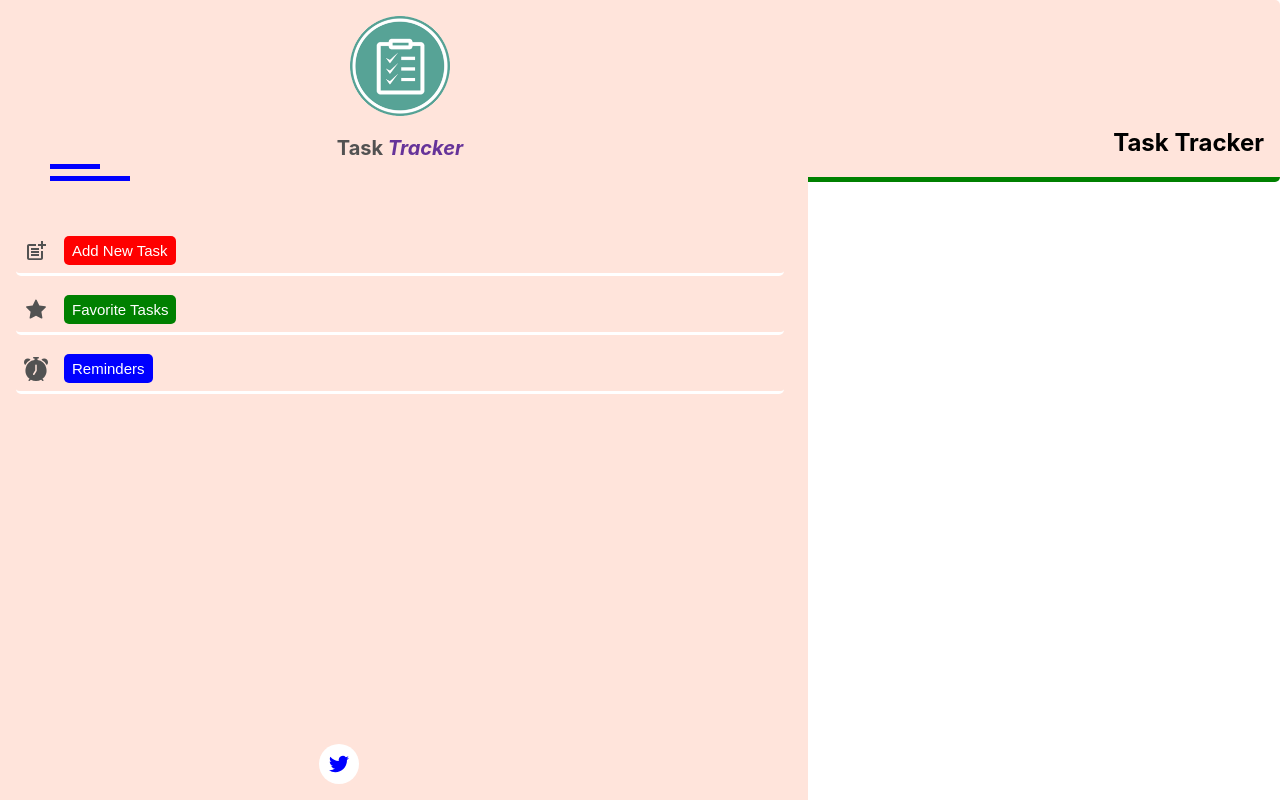
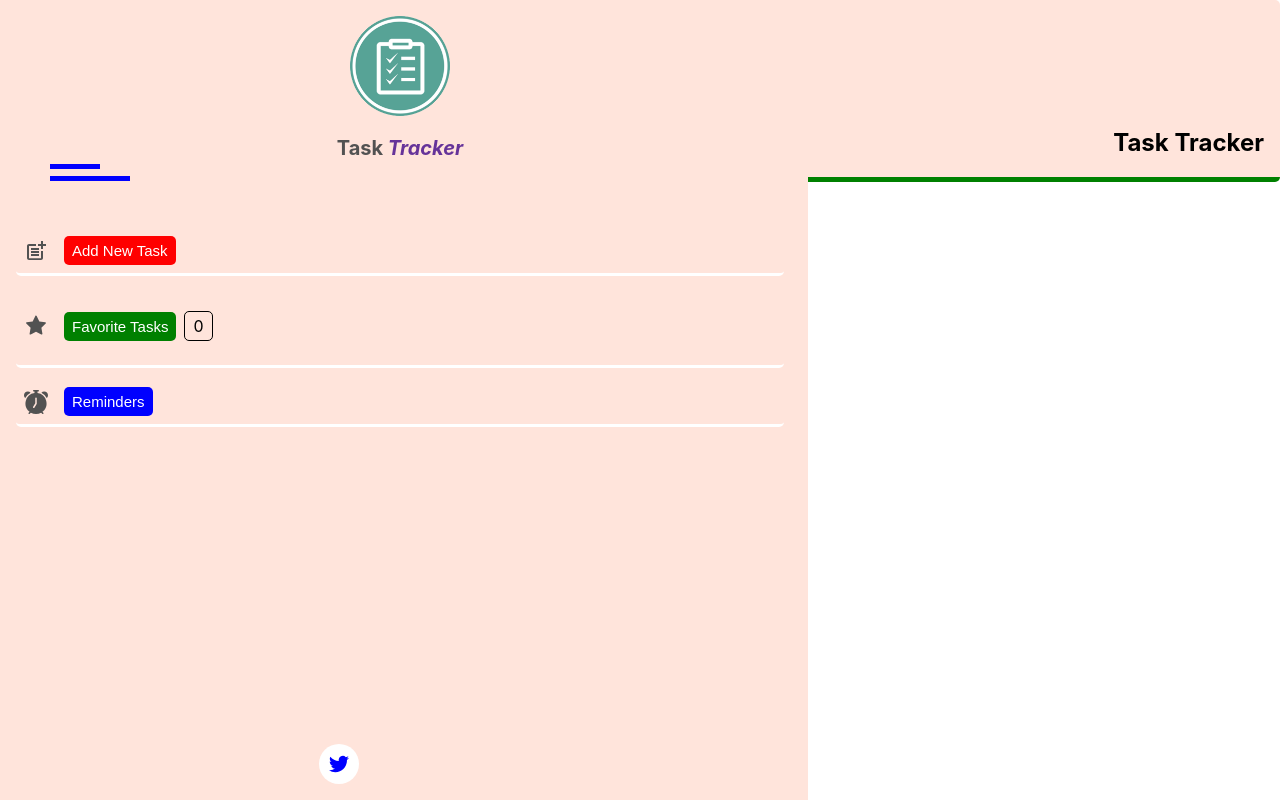
Before and after one commit to amoskyalo/Tasks-App, a React (Create React App) app: page / in a window 1280 px wide. Both pictures are taken after a click on the icon 32 px from the left and 142 px from the top of the page. Built offline with nearby package versions, Linux system fonts and the light colour scheme.

Commit message:
Added the counter for favourite tasks

```diff
--- a/src/App.js
+++ b/src/App.js
@@ -11,6 +11,7 @@ import Counter from './Components/Counter/Counter';
 function App() {
   //setting up the Nav
   const [showNav, setNav] = useState(false)
+  let [taskLength, setTaskLength] = useState(0)
 
 
   //setting state fo the events
@@ -20,35 +21,30 @@ function App() {
     //   text: "Cooking",
     //   day: "Monday 26th 2022",
     //   reminder: false,
-    //   like: false
     // },
     // {
     //   id: 2,
     //   text: "Video gaming",
     //   day: "Monday 26th 2022",
     //   reminder: false,
-    //   like: false
     // },
     // {
     //   id: 3,
     //   text: "Running",
     //   day: "Monday 26th 2022",
     //   reminder: false,
-    //   like: false
     // },
     // {
     //   id: 4,
     //   text: "Running",
     //   day: "Monday 26th 2022",
     //   reminder: false,
-    //   like: false
     // },
     // {
     //   id: 5,
     //   text: "Running",
     //   day: "Monday 26th 2022",
     //   reminder: false,
-    //   like: false
     // }
   ]);
 
@@ -58,6 +54,7 @@ function App() {
   const addFavTask = (id) =>{
     tasks.map( (task) => !favTask.includes(task) && task.id === id ?
     setFavTask([...favTask,task]) : "")
+    setTaskLength(taskLength = favTask.length + 1)
   }
 
   //clearing up favorite tasks
@@ -92,7 +89,8 @@ function App() {
   return (
     <div className='app'>
       <Header  showNav={()=> setNav(!showNav)}/>
-      {showNav ? <Nav showFunc={()=> setForm(!showForm) & setNav(!showNav) }/> : ""}
+      {showNav ? <Nav showFunc={()=> setForm(!showForm) & setNav(!showNav) }
+      taskLength={taskLength}/> : ""}
       {favTask.length > 0 ? <Counter favTasks={favTask} deleteFav={deleteFav}/> : ""}
       {showForm ? <Addtask onAdd={addNewEvent} removeForm={()=> setForm(!showForm)}/> : ''}
       {tasks.length > 0 ? <Tasks tasks={tasks} onDelete={onDelete} setReminder={setReminder}
--- a/src/Components/AddTask/AddTask.css
+++ b/src/Components/AddTask/AddTask.css
@@ -1,6 +1,6 @@
 form{
     position: relative;
-    margin-top: 10rem;
+    margin-top: 12rem;
     padding: 0.5rem;
 }
 label{
--- a/src/Components/Loading/Loading.css
+++ b/src/Components/Loading/Loading.css
@@ -1,5 +1,5 @@
 .load{
-    margin-top: 9rem;
+    margin-top: 12rem;
 }
 .spin{
     text-align: center;
--- a/src/Components/Nav/Nav.css
+++ b/src/Components/Nav/Nav.css
@@ -70,6 +70,12 @@
     padding: 6px 8px;
     font-size: 15px;
 }
+.num{
+    border: 1px solid;
+    padding: 4px 8px;
+    border-radius: 5px;
+    margin-left: 0.5rem;
+}
 .nav-footer{
     position: absolute;
     bottom: 1rem;
--- a/src/Components/Nav/Nav.jsx
+++ b/src/Components/Nav/Nav.jsx
@@ -8,7 +8,7 @@ import { SiTwitter } from 'react-icons/si'
 import logo from './logo.png'
 
 
-const Nav = ( {showFunc, showNav} ) => {
+const Nav = ( {showFunc, showNav, taskLength} ) => {
   return (
     <div className='nav'>
         <div className='nav-logo'>
@@ -22,6 +22,7 @@ const Nav = ( {showFunc, showNav} ) => {
         <div className='nav-link'>
             <AiFillStar className='icon'/>
             <Button color="green" text="Favorite Tasks" className="nav-button"/>
+            <p className='num'>{taskLength}</p>
         </div>
         <div className='nav-link'>
             <BsFillAlarmFill className='icon'/>
--- a/src/Components/Tasks/Tasks.css
+++ b/src/Components/Tasks/Tasks.css
@@ -1,4 +1,4 @@
 .body{
-    margin-top: 10rem;
+    margin-top: 12rem;
     padding: 0.5rem;
 }
```
